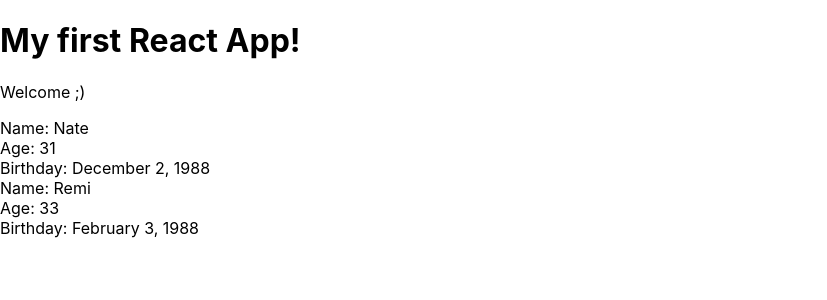
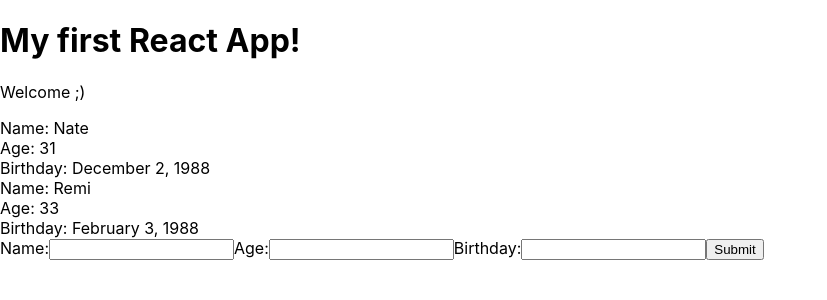
Before and after one commit to mrkwapo/reactDOM, a React (Create React App) app in the folder my-app/: page / in a window 1280 px wide. Shown: the top 300 px of the page, without its empty margins (0-827 px from the left). Built offline with nearby package versions, Linux system fonts and the light colour scheme.

Commit message:
added a form

```diff
--- /dev/null
+++ b/my-app/src/AddAncestor.js
@@ -0,0 +1,35 @@
+import React, { Component } from 'react';
+
+class AddAncestor extends Component {
+  state = {
+    name: null,
+    age: null,
+    birthday: null
+  };
+  handleChange = e => {
+    this.setState({
+      [e.target.id]: e.target.value
+    });
+  };
+  handleSubmit = e => {
+    e.preventDefault();
+    console.log(this.state);
+  };
+  render() {
+    return (
+      <div>
+        <form onSubmit={this.handleSubmit}>
+          <label htmlFor='name'>Name:</label>
+          <input type='text' id='name' onChange={this.handleChange} />
+          <label htmlFor='name'>Age:</label>
+          <input type='text' id='age' onChange={this.handleChange} />
+          <label htmlFor='name'>Birthday:</label>
+          <input type='text' id='birthday' onChange={this.handleChange} />
+          <button>Submit</button>
+        </form>
+      </div>
+    );
+  }
+}
+
+export default AddAncestor;
--- a/my-app/src/App.js
+++ b/my-app/src/App.js
@@ -1,8 +1,8 @@
 // import React from 'react'; //you would use this with line 3 but since we are using line 4 we use the code on line 2
 import React, { Component } from 'react';
 import Ancestry from './Ancestry';
+import AddAncestor from './AddAncestor';
 
-// function App() { //this is the same as line 4 and 5
 class App extends Component {
   state = {
     ancestors: [
@@ -17,6 +17,7 @@
         <h1> My first React App!</h1>
         <p>Welcome ;)</p>
         <Ancestry ancestors={this.state.ancestors} />
+        <AddAncestor />
       </div>
     );
   }
```
